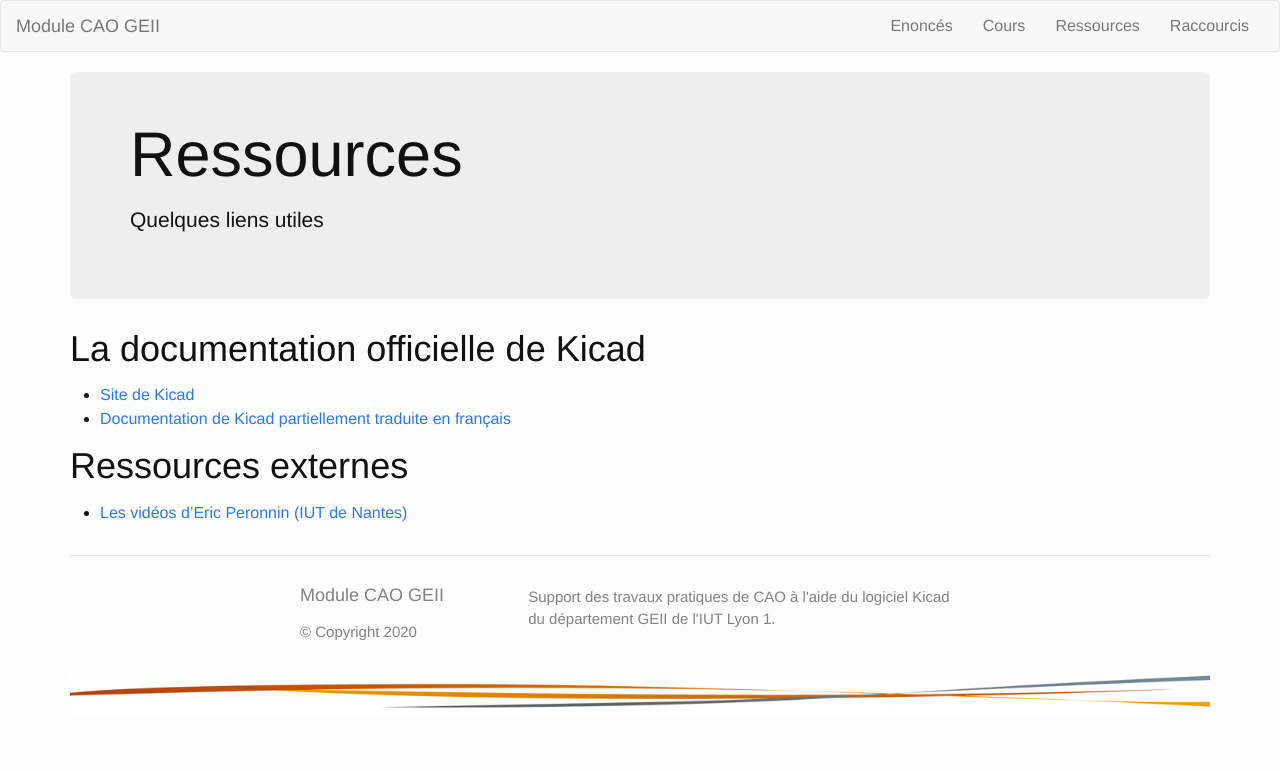
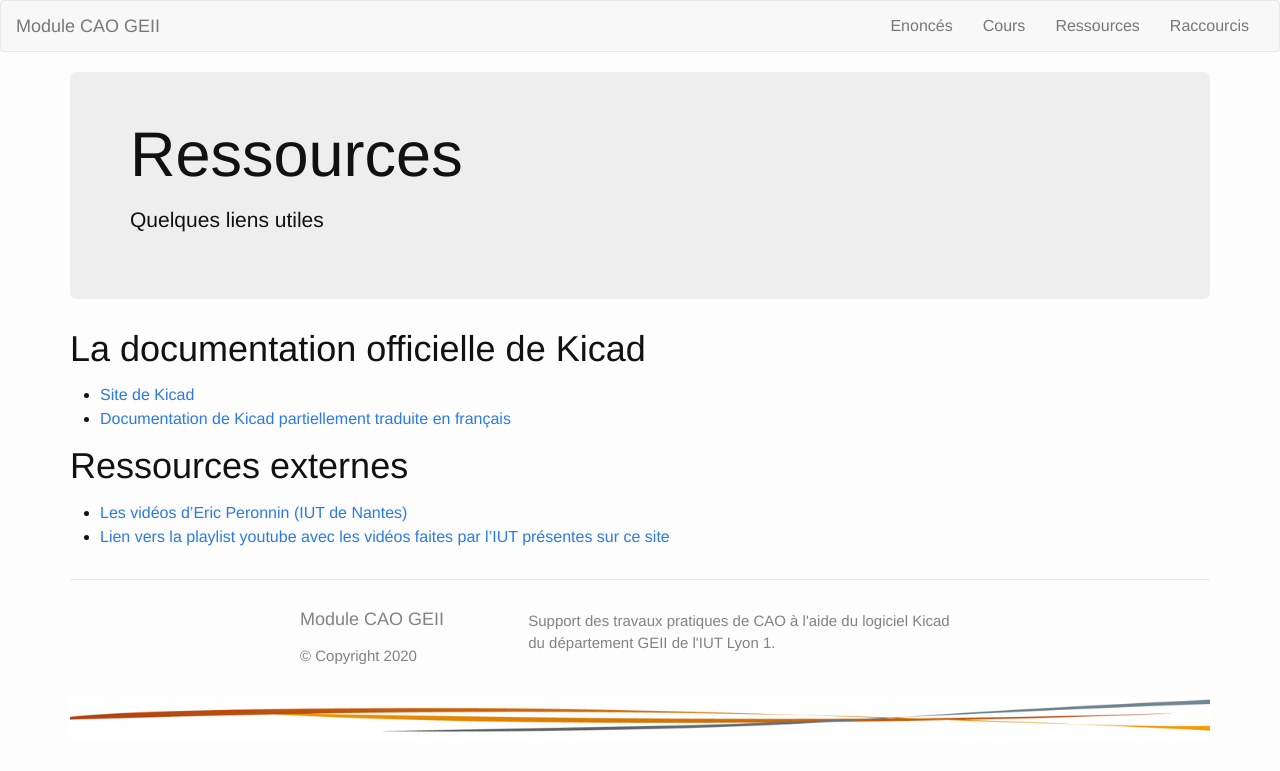
Before and after one commit to geiilyon/cao-geii-lyon, a Jekyll site: the page built from ressources.md, in a window 1280 px wide. Shown: the top 771 px of the page. Built offline with Jekyll 4.4.1, drawn with Linux system fonts in a browser that asks for light colours; nearby versions of some CDN libraries; library files that are not in the unit come from our copies.

Commit message:
ajout lien vers playlist CAO IUT youtube

```diff
--- a/ressources.md
+++ b/ressources.md
@@ -13,3 +13,4 @@ permalink: /ressources/
 # Ressources externes
 
 * [Les vidéos d'Eric Peronnin (IUT de Nantes)](https://www.youtube.com/watch?v=C9EWrKw9Qz8&list=PLuQznwVAhY2VoayfSraJjI-Yr2OSGmFKt)
+* [Lien vers la playlist youtube avec les vidéos faites par l'IUT présentes sur ce site](https://www.youtube.com/playlist?list=PL7rvKY5i4lpFBDVCMcpAlKG4OpOboHVDQ)
```
